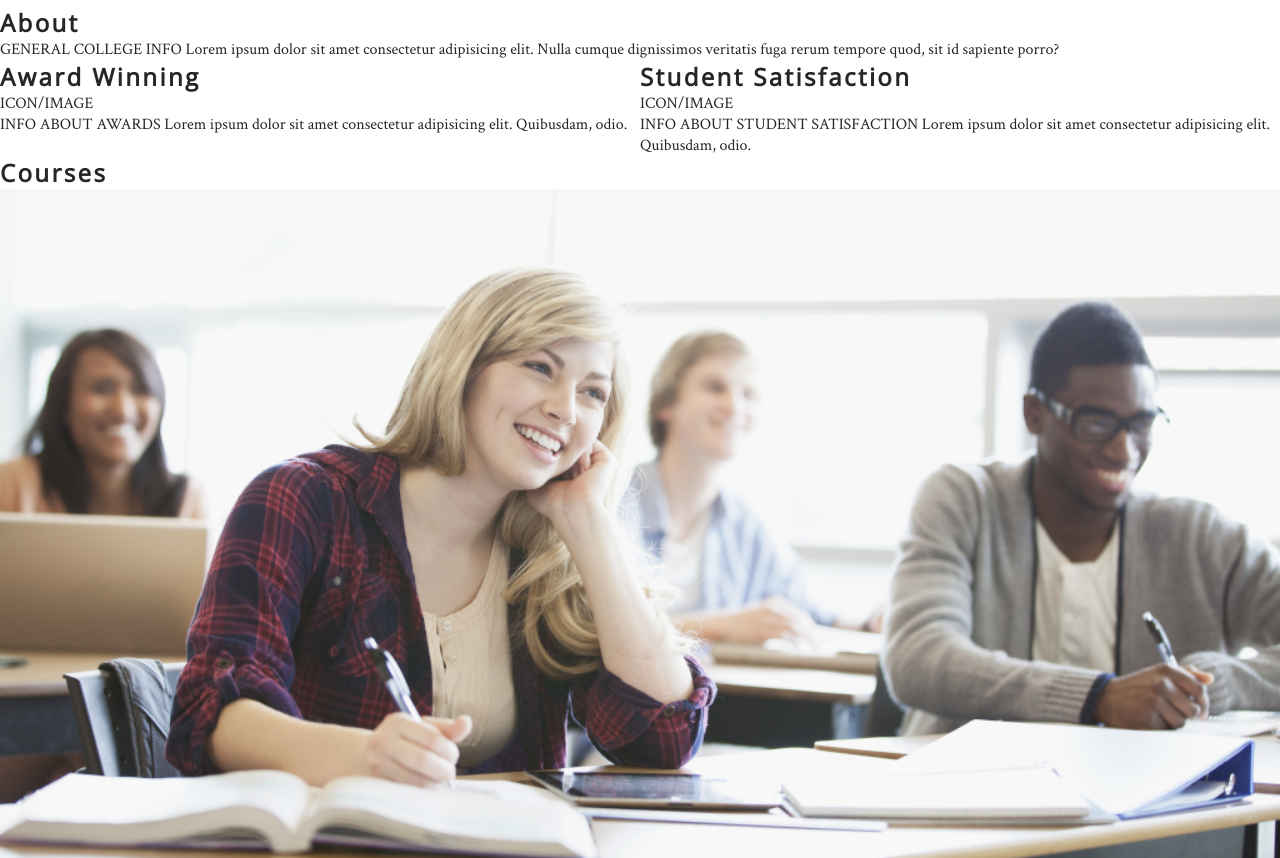
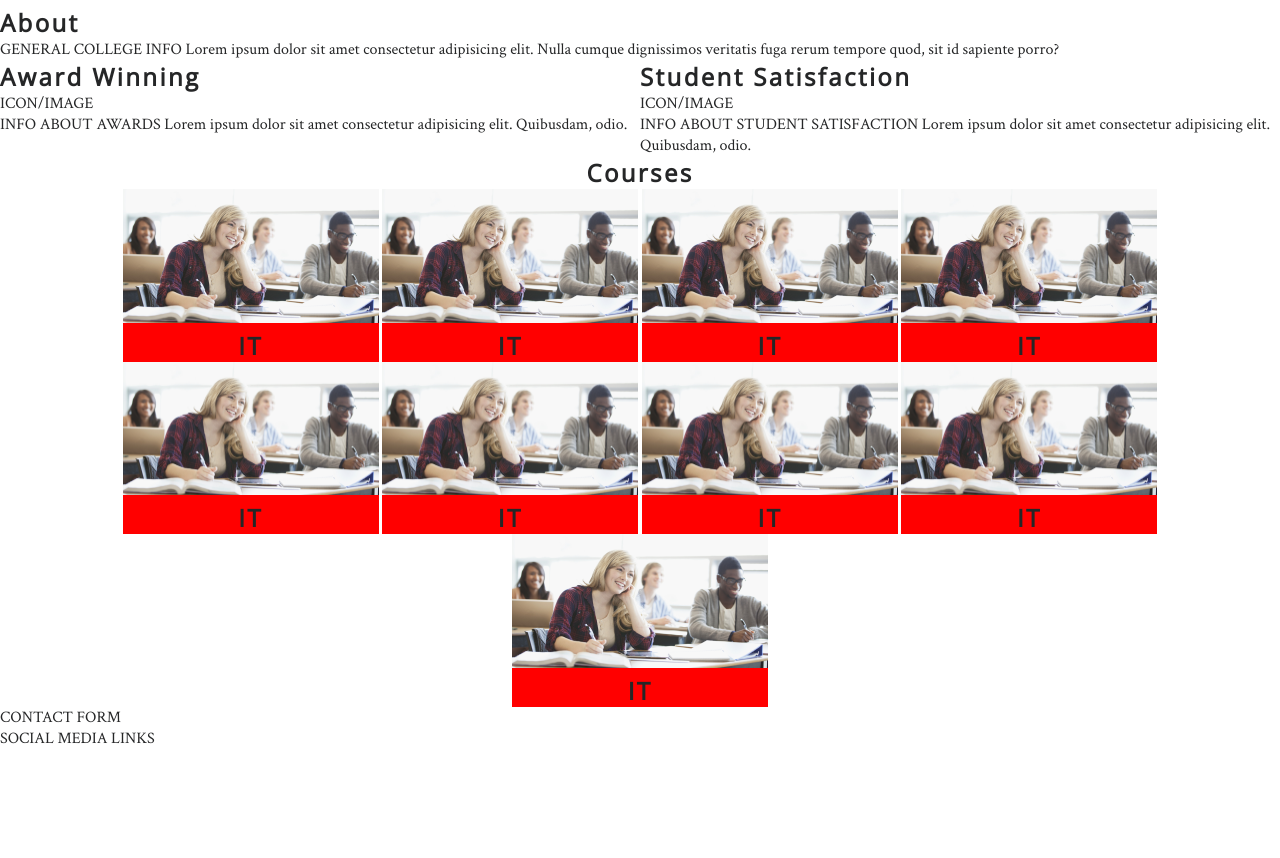
Before and after one commit to mjjstockman/hull-college-before, a plain HTML site: page index.html in a window 1280 px wide. Shown: the part 744-1602 px from the top of the page. After the commit the page ends 1493 px from the top, so only its background shows below. Drawn offline with nearby package versions, Linux system fonts and the light colour scheme.

Commit message:
Add basic Courses positioning

```diff
--- a/assets/css/style.css
+++ b/assets/css/style.css
@@ -68,6 +68,16 @@ h2 {
 
 /* about section */
 
+#course-section {
+    text-align: center;
+}
+
+#course-section div {
+    display: inline-block;
+    background-color: red;
+    width: 20%;
+}
+
 .about-split {
     width: 50%;
     float: left;
--- a/index.html
+++ b/index.html
@@ -56,7 +56,7 @@
         </div>
     </section>
 
-    <section id="courses-section">
+    <section id="course-section">
         <h1>Courses</h1>
         <div>
             <img src="assets/images/class.jpeg" alt="">
```
